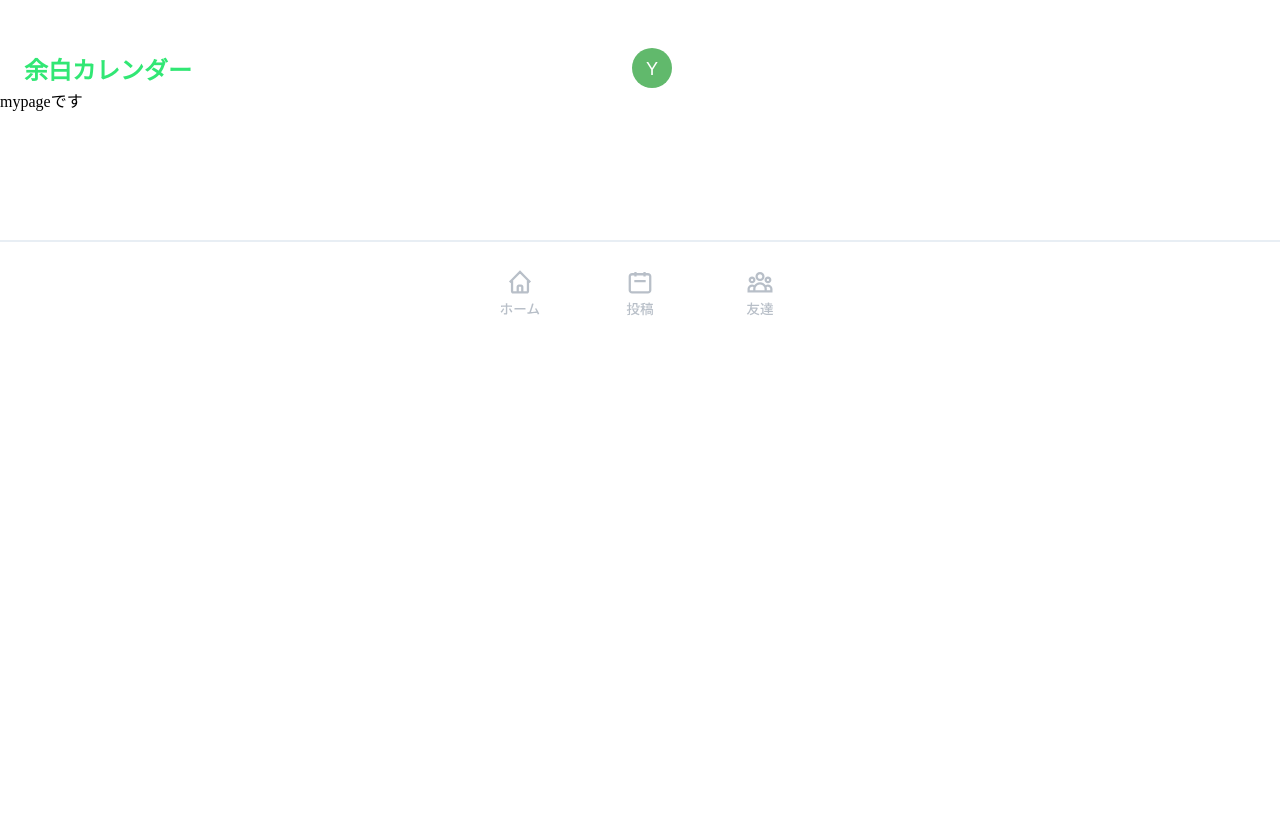
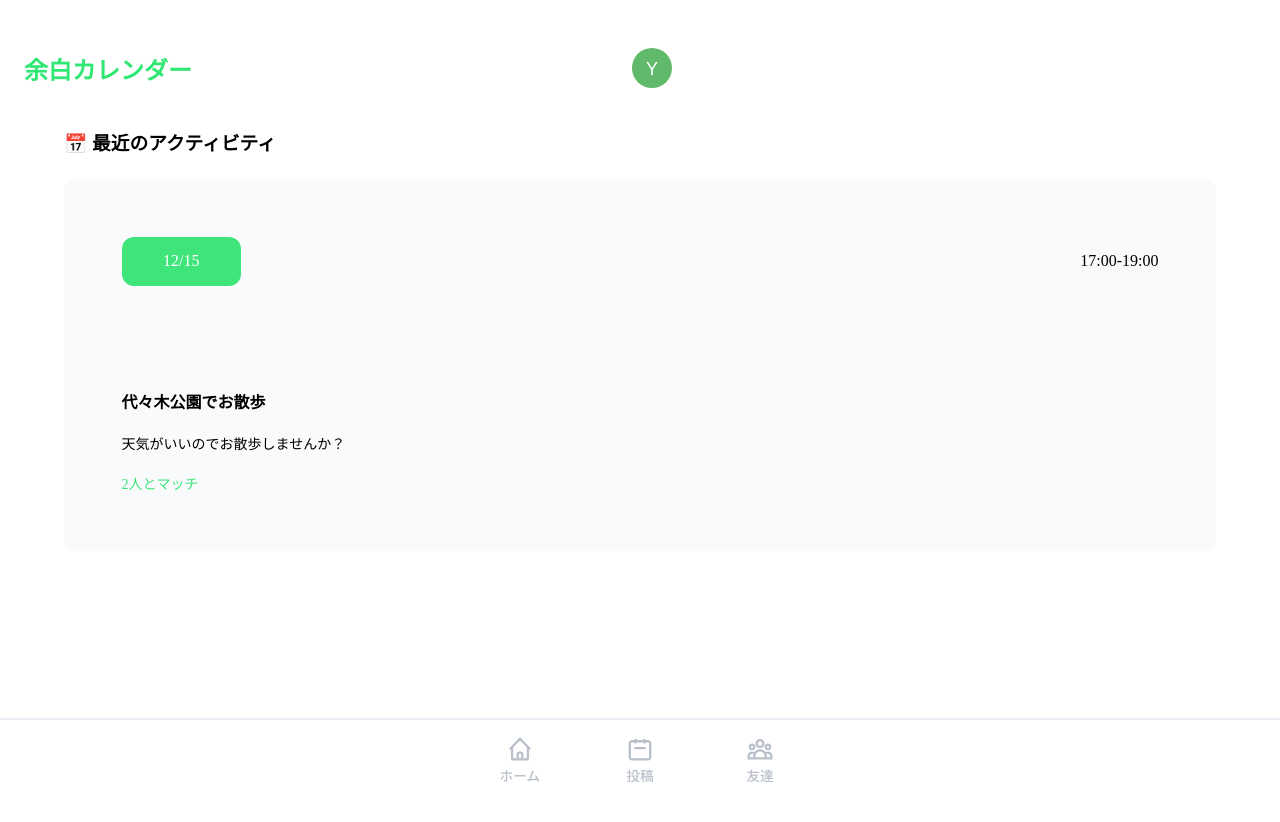
Before and after one commit to kinako1415/yohaku, a Next.js app: page /myPage in a window 1280 px wide. Shown: the top 822 px of the page. Built offline with nearby package versions, Linux system fonts and the light colour scheme.

Commit message:
アクティビティカードコンポーネント完成

```diff
--- a/src/app/globals.css
+++ b/src/app/globals.css
@@ -34,3 +34,7 @@ body {
   height: 100%;
   background-color: var(--white-100);
 }
+
+main {
+  padding-bottom: 13svh;
+}
--- a/src/app/layout.tsx
+++ b/src/app/layout.tsx
@@ -10,8 +10,10 @@ export default function RootLayout({
   return (
     <html lang="jp">
       <body>
-        <Header />
-        {children}
+        <main>
+          <Header />
+          {children}
+        </main>
         <Footer />
       </body>
     </html>
--- a/src/app/myPage/components/activity.module.scss
+++ b/src/app/myPage/components/activity.module.scss
@@ -0,0 +1,45 @@
+.content {
+  background-color: #f9fafb;
+  border-radius: 12px;
+  padding: 5%;
+  width: 100%;
+  margin: 0 auto;
+}
+
+.times {
+  display: flex;
+  justify-content: space-between;
+  align-items: center;
+}
+
+.day {
+  text-align: left;
+  background-color: #3fe57b;
+  width: fit-content;
+  padding: 1.5% 4%;
+  border-radius: 12px;
+  color: #fff;
+}
+
+.time {
+  text-align: right;
+}
+
+.text {
+  display: flex;
+  flex-direction: column;
+  gap: 20px;
+}
+
+.title {
+  padding-top: 10%;
+}
+
+.detail {
+  font-size: 14px;
+}
+
+.match {
+  font-size: 14px;
+  color: #3fe57b;
+}
--- a/src/app/myPage/components/activity.tsx
+++ b/src/app/myPage/components/activity.tsx
@@ -3,7 +3,17 @@ import style from "./activity.module.scss";
 export const Activity = () => {
   return (
     <>
-      <div className={style.content}></div>
+      <div className={style.content}>
+        <div className={style.times}>
+          <p className={style.day}>12/15</p>
+          <p className={style.time}>17:00-19:00</p>
+        </div>
+        <div className={style.text}>
+          <h4 className={style.title}>代々木公園でお散歩</h4>
+          <p className={style.detail}>天気がいいのでお散歩しませんか？</p>
+          <p className={style.match}>2人とマッチ</p>
+        </div>
+      </div>
     </>
   );
 };
--- a/src/app/myPage/index.module.scss
+++ b/src/app/myPage/index.module.scss
@@ -0,0 +1,9 @@
+.content {
+  width: 90%;
+  margin: 0 auto;
+  padding-top: 5svh;
+}
+
+.activity {
+  margin-top: 3svh;
+}
--- a/src/app/myPage/page.tsx
+++ b/src/app/myPage/page.tsx
@@ -1,5 +1,15 @@
+import { Activity } from "./components/activity";
 import style from "./index.module.scss";
 
 export default function Page() {
-  return <>mypageです</>;
+  return (
+    <>
+      <div className={style.content}>
+        <h3>📅 最近のアクティビティ</h3>
+        <div className={style.activity}>
+          <Activity />
+        </div>
+      </div>
+    </>
+  );
 }
--- a/src/components/layouts/Footer.module.scss
+++ b/src/components/layouts/Footer.module.scss
@@ -1,12 +1,15 @@
 .border {
+  position: fixed;
+  bottom: 0;
+  left: 0;
   margin-top: 10%;
   width: 100%;
-  height: 13svh;
   border-top: solid 2px #e8eef4;
   background-color: white;
   display: flex;
   justify-content: center;
   align-items: center;
+  z-index: 1000;
 }
 
 .content {
```
